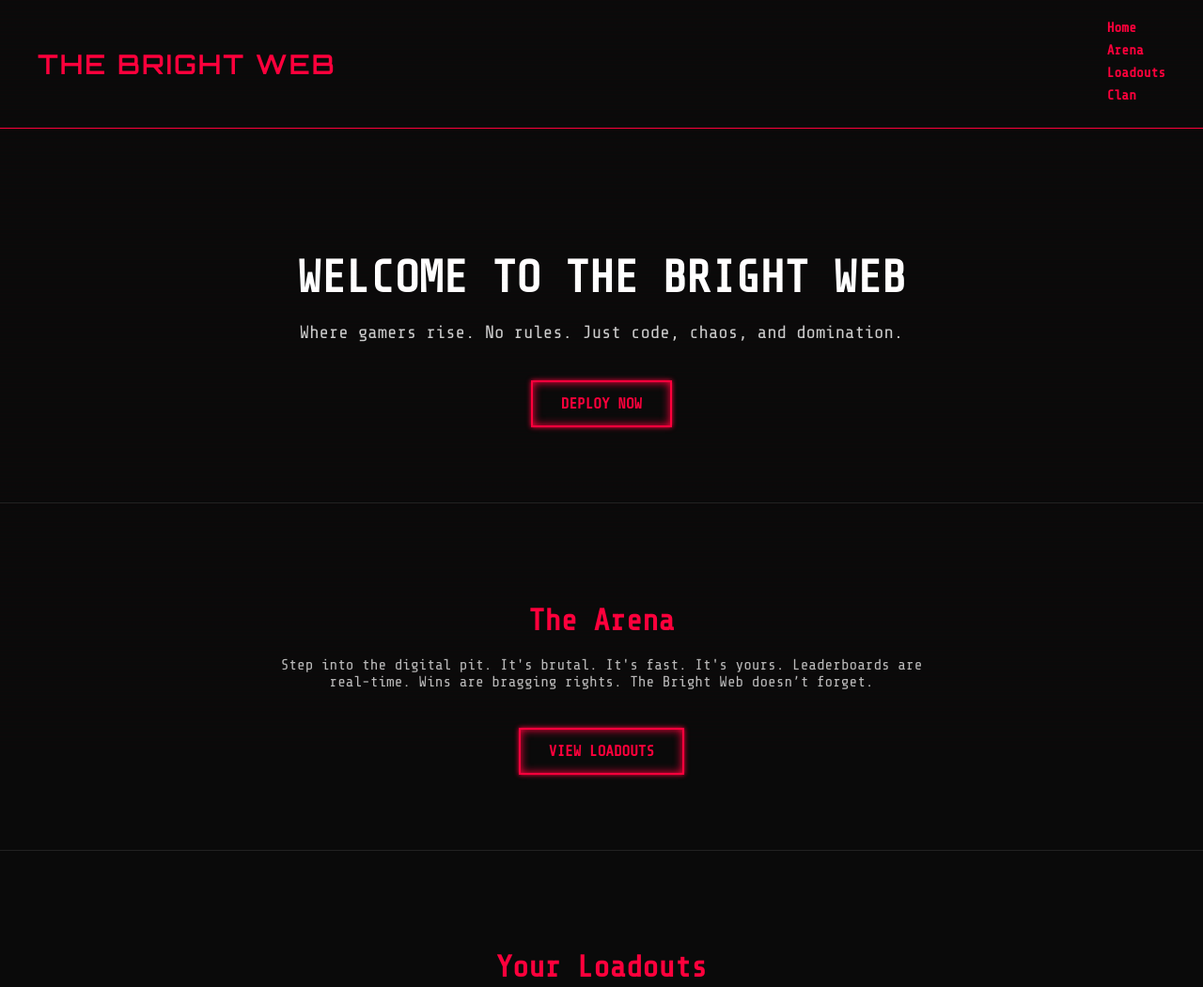
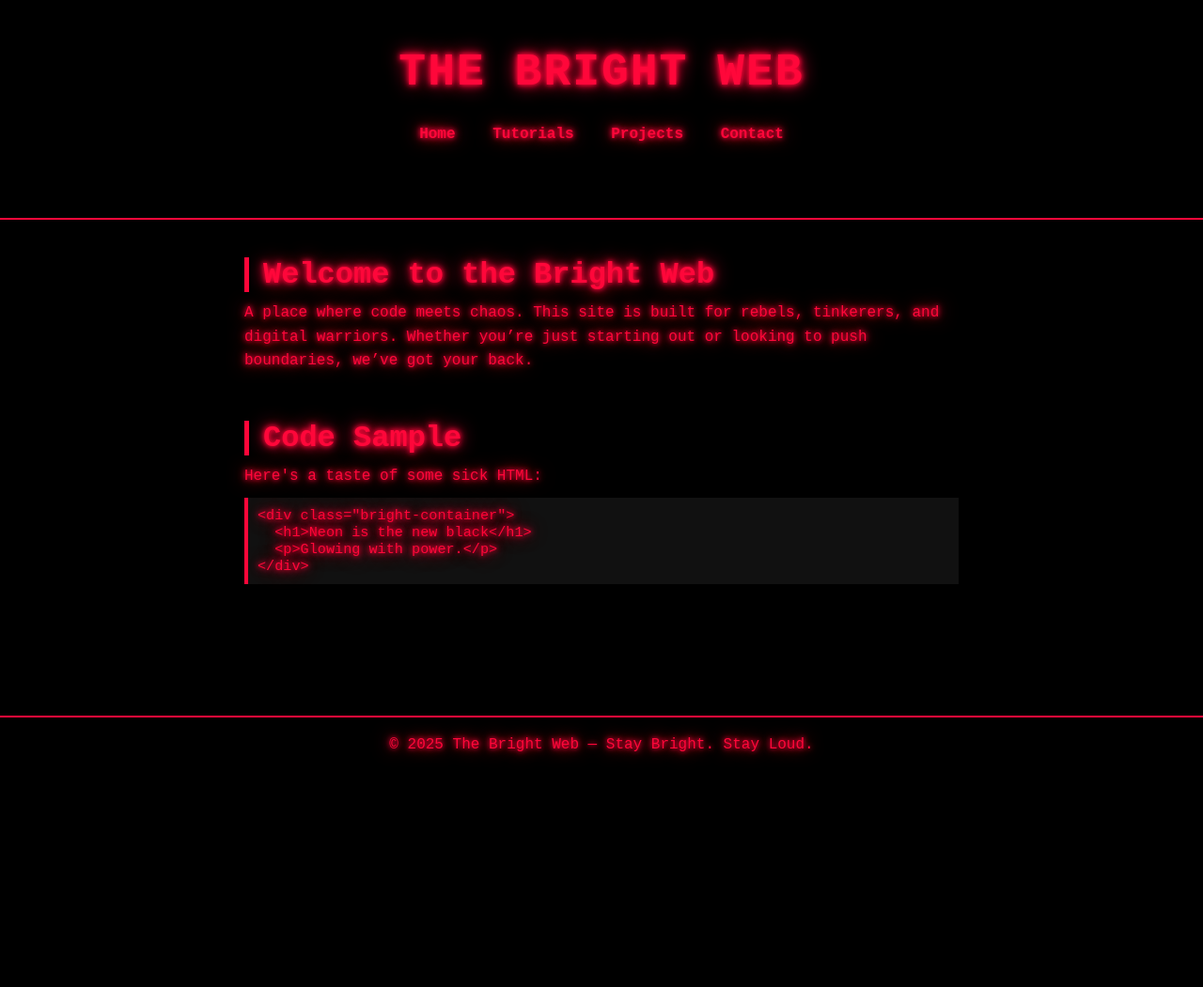
Before and after one commit to Lil-ill/Brightweb, a plain HTML site: page index.html in a window 1280 px wide. Shown: the top 1051 px of the page at 94% size. After the commit the page ends 822 px from the top, so only its background shows below. Drawn offline with nearby package versions, Linux system fonts and the light colour scheme.

Commit message:
Update index.html

```diff
--- a/index.html
+++ b/index.html
@@ -2,201 +2,123 @@
 <html lang="en">
 <head>
   <meta charset="UTF-8" />
-  <meta name="viewport" content="width=device-width, initial-scale=1.0" />
+  <meta name="viewport" content="width=device-width, initial-scale=1.0"/>
   <title>The Bright Web</title>
-  <link href="https://fonts.googleapis.com/css2?family=Orbitron:wght@600&family=Share+Tech+Mono&display=swap" rel="stylesheet" />
   <style>
-    html {
-      scroll-behavior: smooth;
-    }
-    body, html {
+    /* Reset and base styles */
+    * {
       margin: 0;
       padding: 0;
-      font-family: 'Share Tech Mono', monospace;
-      background-color: #0a0a0a;
-      color: #ff003c;
-      overflow-x: hidden;
+      box-sizing: border-box;
+      font-family: 'Courier New', Courier, monospace;
     }
 
-    a {
+    body {
+      background-color: #000;
+      color: #ff073a; /* Neon Red */
+      text-shadow: 0 0 5px #ff073a, 0 0 10px #ff073a, 0 0 20px #ff073a;
+    }
+
+    header {
+      text-align: center;
+      padding: 50px 20px;
+      border-bottom: 2px solid #ff073a;
+    }
+
+    h1 {
+      font-size: 3rem;
+      letter-spacing: 2px;
+    }
+
+    nav {
+      text-align: center;
+      margin: 30px 0;
+    }
+
+    nav a {
+      color: #ff073a;
       text-decoration: none;
-      color: #ff003c;
+      margin: 0 15px;
+      font-weight: bold;
       transition: 0.3s;
     }
 
-    a:hover {
-      color: #ffffff;
+    nav a:hover {
+      color: #fff;
+      text-shadow: 0 0 10px #ff073a;
     }
 
-    /* Header */
-    header {
-      display: flex;
-      justify-content: space-between;
-      align-items: center;
-      padding: 20px 40px;
-      background: ##ff003c;
-      border-bottom: 1px solid #ff003c;
-      position: sticky;
-      top: 0;
-      z-index: 100;
-    }
-
-    .logo {
-      font-family: 'Orbitron', sans-serif;
-      font-size: 1.8em;
-      color: #ff003c;
-      letter-spacing: 2px;
-    }
-
-    nav a {
-      margin-left: 20px;
-      font-weight: bold;
-      font-size: 0.9em;
-      position: relative;
-    }
-
-    nav a::after {
-      content: '';
-      display: block;
-      width: 0%;
-      height: 2px;
-      background: #ff003c;
-      transition: 0.3s;
-      margin-top: 4px;
-    }
-
-    nav a:hover::after {
-      width: 100%;
-    }
-
-    /* Hero */
-    .hero {
-      padding: 100px 20px 80px;
-      text-align: center;
-    }
-
-    .hero h1 {
-      font-size: 3em;
-      margin-bottom: 20px;
-      color: white;
-    }
-
-    .hero p {
-      font-size: 1.2em;
-      margin-bottom: 40px;
-      color: #ccc;
-    }
-
-    .btn {
-      display: inline-block;
-      padding: 14px 30px;
-      font-weight: bold;
-      text-transform: uppercase;
-      border: 2px solid #ff003c;
-      color: #ff003c;
-      background: transparent;
-      transition: 0.3s;
-      box-shadow: 0 0 5px #ff003c, 0 0 10px #ff003c inset;
-    }
-
-    .btn:hover {
-      background: #ff003c;
-      color: ##ff003c;
-      box-shadow: 0 0 20px #ff003c;
+    main {
+      max-width: 800px;
+      margin: 0 auto;
+      padding: 40px 20px;
     }
 
     section {
-      padding: 80px 20px;
-      border-top: 1px solid #222;
-      text-align: center;
+      margin-bottom: 50px;
     }
 
-    section h2 {
-      font-size: 2em;
-      margin-bottom: 20px;
+    h2 {
+      font-size: 2rem;
+      margin-bottom: 10px;
+      border-left: 5px solid #ff073a;
+      padding-left: 15px;
     }
 
-    section p {
-      max-width: 700px;
-      margin: 0 auto 40px;
-      font-size: 1em;
-      color: #bbb;
+    p {
+      line-height: 1.6;
     }
 
-    /* Footer */
     footer {
       text-align: center;
-      padding: 40px 20px;
-      border-top: 1px solid #ff003c;
-      font-size: 0.85em;
-      background: #ff003c;
-      color: #ff003c;
+      padding: 20px;
+      border-top: 2px solid #ff073a;
+      margin-top: 50px;
     }
 
-    /* Scanline overlay */
-    body::before {
-      content: '';
-      position: fixed;
-      top: 0;
-      left: 0;
-      width: 100%;
-      height: 100%;
-      pointer-events: none;
-      background: repeating-linear-gradient(
-        to bottom,
-        rgba(255, 0, 60, 0.015),
-        rgba(255, 0, 60, 0.015) 1px,
-        transparent 1px,
-        transparent 4px
-      );
-      z-index: 9999;
-    }
-
-    /* Crosshair cursor */
-    body {
-      cursor: crosshair;
+    /* Optional code block style */
+    code {
+      background-color: #111;
+      padding: 10px;
+      display: block;
+      margin-top: 10px;
+      border-left: 4px solid #ff073a;
+      color: #ff073a;
+      font-size: 0.95rem;
     }
   </style>
 </head>
 <body>
-
   <header>
-    <div class="logo">THE BRIGHT WEB</div>
+    <h1>THE BRIGHT WEB</h1>
     <nav>
-      <a href="#home">Home</a>
-      <a href="#arena">Arena</a>
-      <a href="#loadouts">Loadouts</a>
-      <a href="#clan">Clan</a>
+      <a href="#">Home</a>
+      <a href="#">Tutorials</a>
+      <a href="#">Projects</a>
+      <a href="#">Contact</a>
     </nav>
   </header>
 
-  <main class="hero" id="home">
-    <h1>WELCOME TO THE BRIGHT WEB</h1>
-    <p>Where gamers rise. No rules. Just code, chaos, and domination.</p>
-    <a href="#arena" class="btn">Deploy Now</a>
+  <main>
+    <section>
+      <h2>Welcome to the Bright Web</h2>
+      <p>A place where code meets chaos. This site is built for rebels, tinkerers, and digital warriors. Whether you’re just starting out or looking to push boundaries, we’ve got your back.</p>
+    </section>
+
+    <section>
+      <h2>Code Sample</h2>
+      <p>Here's a taste of some sick HTML:</p>
+      <code>
+        &lt;div class="bright-container"&gt;<br>
+        &nbsp;&nbsp;&lt;h1&gt;Neon is the new black&lt;/h1&gt;<br>
+        &nbsp;&nbsp;&lt;p&gt;Glowing with power.&lt;/p&gt;<br>
+        &lt;/div&gt;
+      </code>
+    </section>
   </main>
 
-  <section id="arena">
-    <h2>The Arena</h2>
-    <p>Step into the digital pit. It's brutal. It's fast. It's yours. Leaderboards are real-time. Wins are bragging rights. The Bright Web doesn’t forget.</p>
-    <a href="#loadouts" class="btn">View Loadouts</a>
-  </section>
-
-  <section id="loadouts">
-    <h2>Your Loadouts</h2>
-    <p>Customize your tools. Build your edge. Guns, gear, and code — tailor your arsenal to dominate the next drop.</p>
-    <a href="#clan" class="btn">Join The Clan</a>
-  </section>
-
-  <section id="clan">
-    <h2>The Clan</h2>
-    <p>This isn’t a community — it’s a movement. Join a unit of code warriors and pixel killers. Play together. Win together. Rule the web.</p>
-    <a href="#home" class="btn">Back to Home</a>
-  </section>
-
   <footer>
-    <p>No rules. No rights. No reservations. Burn the roadmap. Hack the world.</p>
+    &copy; 2025 The Bright Web — Stay Bright. Stay Loud.
   </footer>
-
 </body>
 </html>
```
